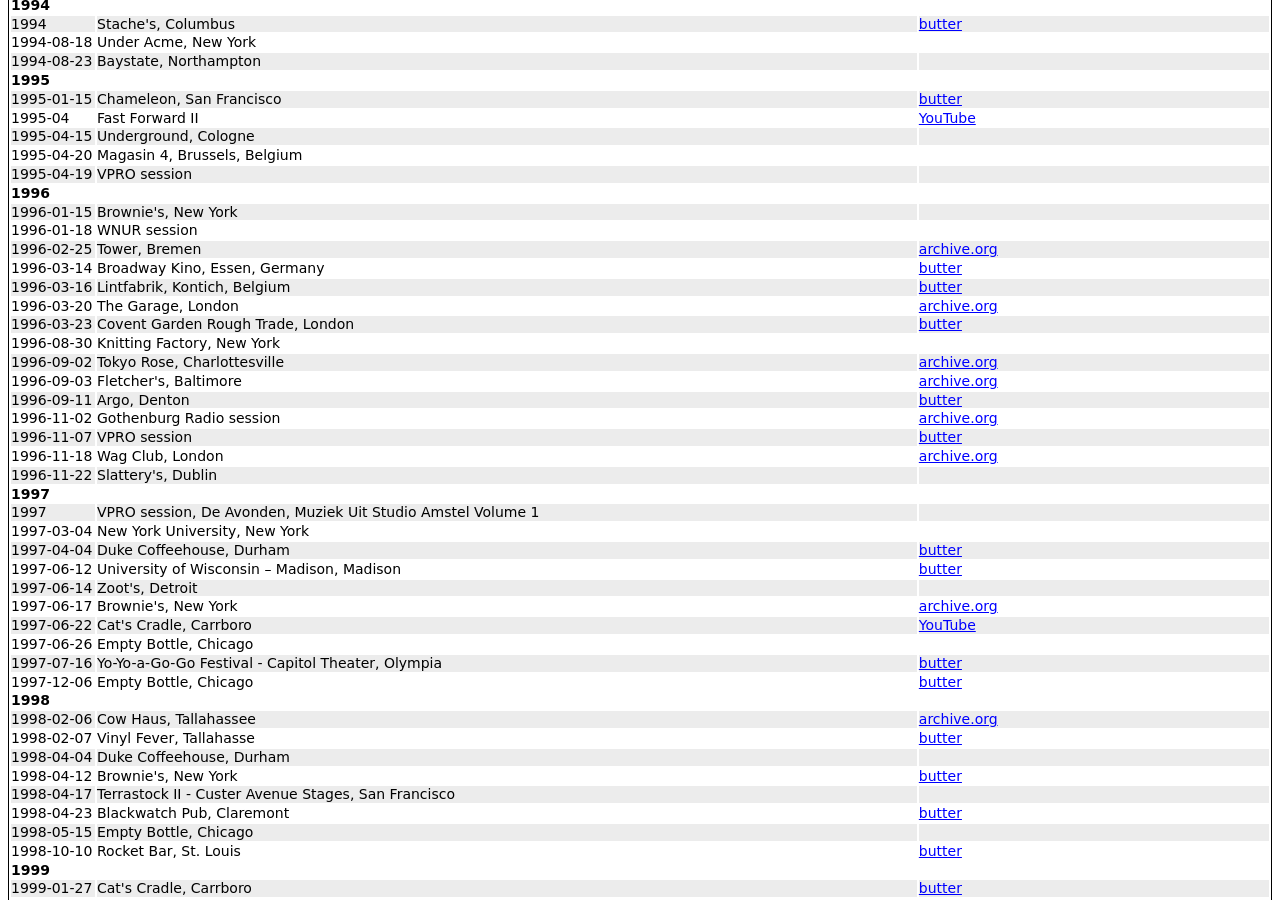
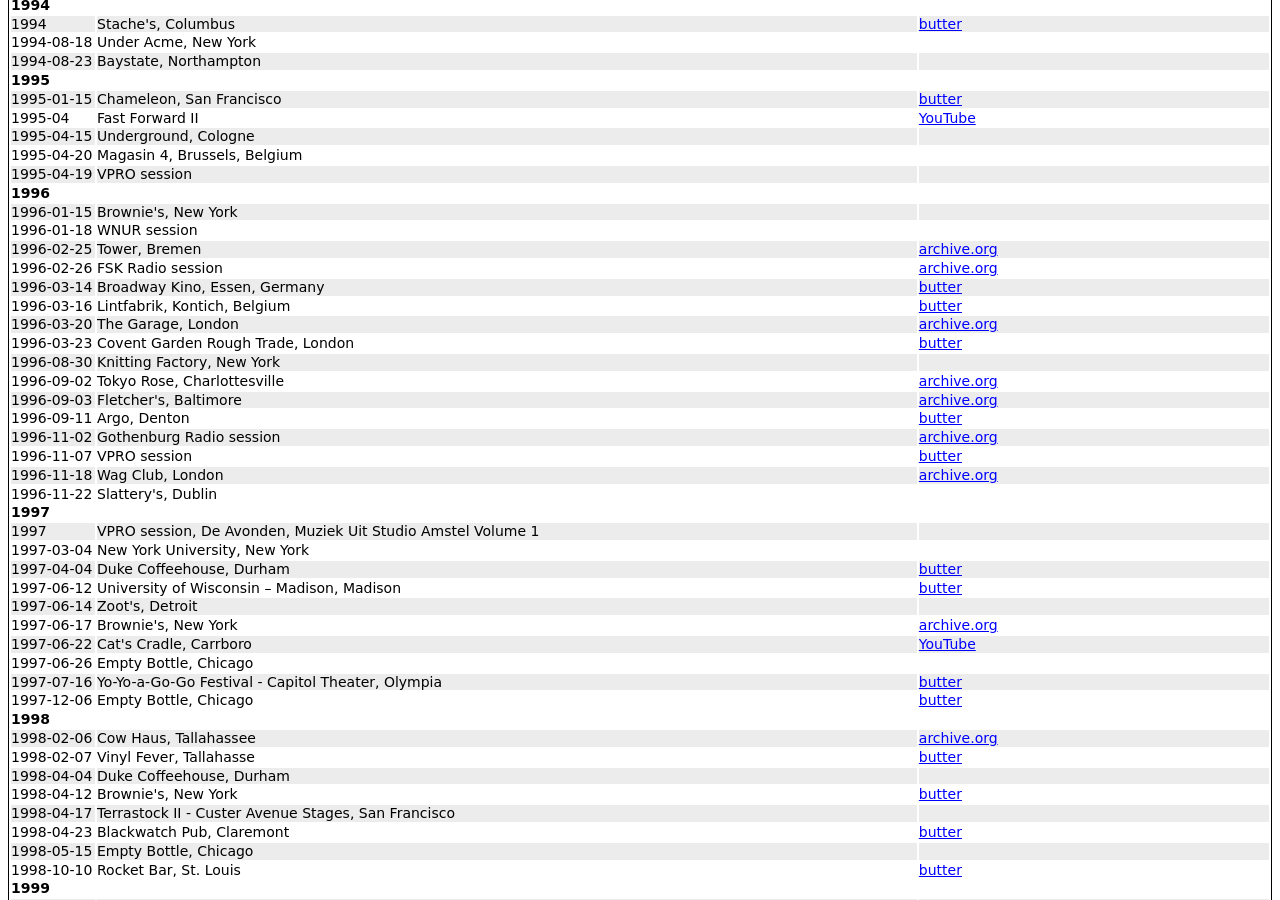
Before and after one commit to annotatedtmg/annotatedtmg, a Jekyll site: the page built from tmg/live.md, in a window 1280 px wide and 900 px high, scrolled down 860 px. Built offline with Jekyll 4.4.1, drawn with Linux system fonts in a browser that asks for light colours.

Commit message:
Add FSK Radio session to live shows

```diff
--- a/tmg/live.md
+++ b/tmg/live.md
@@ -117,6 +117,7 @@
 | 1996-01-15 | Brownie's, New York              |                           |           |
 | 1996-01-18 | WNUR session                     |                           | [Show info][1996-01-18i] |
 | 1996-02-25 | Tower, Bremen                    | [archive.org][1996-02-25] |           |
+| 1996-02-26 | FSK Radio session                | [archive.org][1996-02-26] |           |
 | 1996-03-14 | Broadway Kino, Essen, Germany    | [butter][]                |           |
 | 1996-03-16 | Lintfabrik, Kontich, Belgium     | [butter][]                |           |
 | 1996-03-20 | The Garage, London               | [archive.org][1996-03-20] |           |
@@ -695,6 +696,7 @@
 
 [1996-01-18i]: http://box698.bluehost.com/~wnurspor/airplay/?p=603
 [1996-02-25]: https://archive.org/details/tMG1996-02-25
+[1996-02-26]: https://archive.org/details/tmg1996-02-26
 [1996-03-20]: http://archive.org/details/tmg1996-03-20.flac16
 [1996-09-02]: https://archive.org/details/08WavingAtYou
 [1996-09-03]: https://archive.org/details/TheMountainGoats-1996-09-03
```
